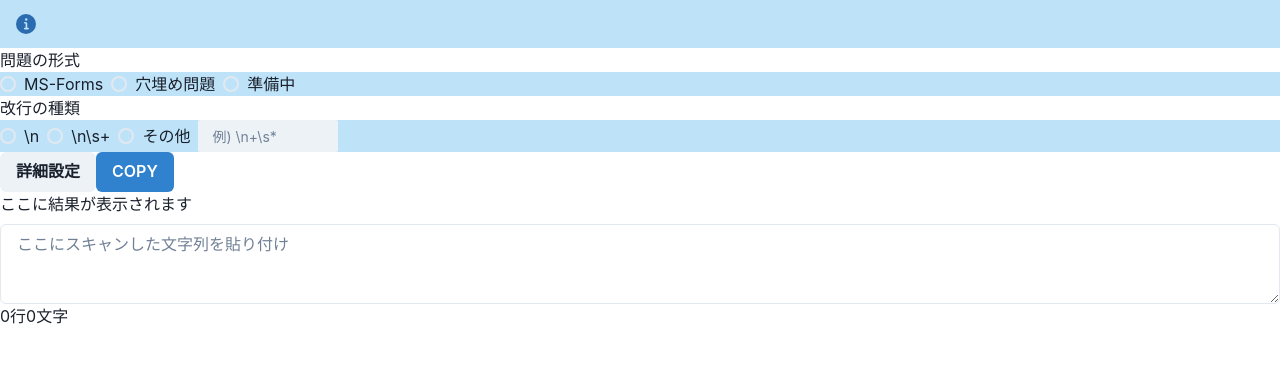
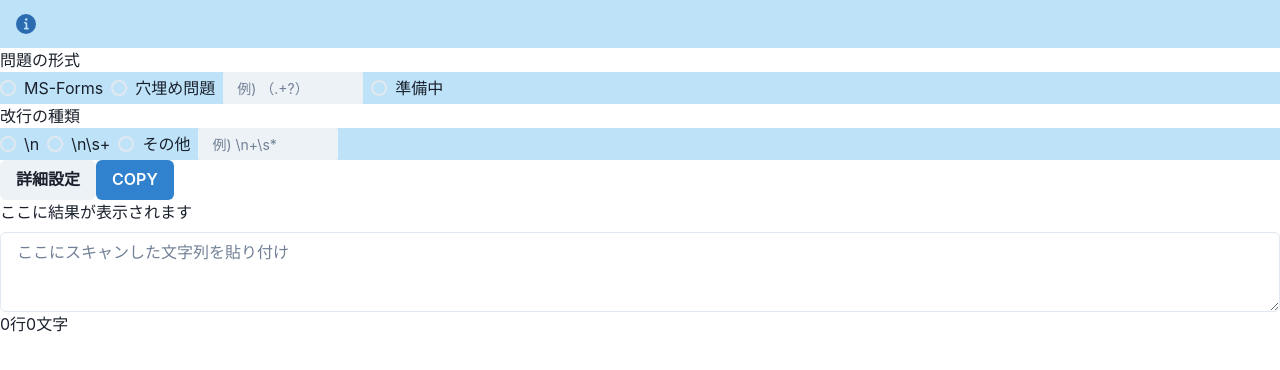
Before and after one commit to Igaki12/transfer-jsontxt, a React (Create React App) app: page / in a window 1280 px wide. Shown: the top 370 px of the page. Built offline with nearby package versions, Linux system fonts and the light colour scheme.

Commit message:
問題を追加

```diff
--- a/src/App.js
+++ b/src/App.js
@@ -13,6 +13,7 @@ function App() {
     setNewLine,
     setQuestionStart,
     setChoiceStart,
+    setBrackets,
   } = useSetting()
   const { showPreview, createPreview } = usePreview()
   return (
@@ -24,6 +25,7 @@ function App() {
         setNewLine={setNewLine}
         setQuestionType={setQuestionType}
         setQuestionStart={setQuestionStart}
+        setBrackets={setBrackets}
       />
       <InputForm
         inputEl={inputEl}
--- a/src/components/Settings.js
+++ b/src/components/Settings.js
@@ -11,6 +11,7 @@ import {
   Button,
   Collapse,
   Code,
+  Tooltip,
 } from '@chakra-ui/react'
 import React, { useRef, useState } from 'react'
 export const Settings = ({
@@ -20,6 +21,7 @@ export const Settings = ({
   showSetting,
   createPreview,
   setQuestionStart,
+  setBrackets,
 }) => {
   const { isOpen, onToggle } = useDisclosure()
   const inputNewLine = useRef()
@@ -29,6 +31,7 @@ export const Settings = ({
   const inputChoiceEnd = useRef()
   const inputQuestionEnd = useRef()
   const inputQuestionStart = useRef()
+  const inputBrackets = useRef()
   const [infoTxt, setInfoTxt] = useState()
   const setting = showSetting()
   let nl = `'${setting.newLine}'次第`
@@ -75,6 +78,24 @@ export const Settings = ({
           >
             穴埋め問題
           </Radio>
+          <Tooltip
+            hasArrow
+            label="穴埋めによってreplaceされる文字列の正規表現を記入"
+            size={'xs'}
+          >
+            <Input
+              placeholder="例) （.+?）"
+              width={'140px'}
+              size="sm"
+              variant="filled"
+              onChange={() => {
+                checkForm(inputBrackets.current.value)
+              }}
+              onBlur={() => setBrackets(inputBrackets.current.value0)}
+              ref={inputBrackets}
+            />
+          </Tooltip>
+
           <Radio
             value="3"
             onChange={() => {
@@ -189,7 +210,7 @@ export const Settings = ({
           </Text>
           <Text size={'xs'}>answerImg:[],</Text>
           <Text size={'xs'}>
-            answer:{' '}
+            answer:''
             <Input
               placeholder="例) A."
               width={'80px'}
--- a/src/hooks/usePreview.js
+++ b/src/hooks/usePreview.js
@@ -45,7 +45,7 @@ export const usePreview = () => {
       // synthesizedTxt.split(/^\s*[0-9]*\./)
       sentences.forEach((sentence) => {
         if (sentence.match(setting.questionStart) === null) {
-          questionTxt += sentence.replace(/（.+?）/g, '(　)')
+          questionTxt += sentence.replace(setting.brackets, '(　)')
           // sentence = sentence.replace(/（.+?）/g, '()')
           console.log('解答部分を削除' + sentence)
         } else {
@@ -54,7 +54,7 @@ export const usePreview = () => {
             //   answer += ans + ','
             // })
             questionTxt += sentence
-              .replace(/（.+?）/g, '(　)')
+              .replace(setting.brackets, '(　)')
               .replace(setting.questionStart, '')
             questionNum++
             return
@@ -65,7 +65,7 @@ export const usePreview = () => {
           answer = ''
           questionTxt = ''
           questionTxt += sentence
-            .replace(/（.+?）/g, '(　)')
+            .replace(setting.brackets, '(　)')
             .replace(setting.questionStart, '')
           questionNum = sentence.match(setting.questionStart)
         }
--- a/src/hooks/useSetting.js
+++ b/src/hooks/useSetting.js
@@ -4,8 +4,9 @@ export const useSetting = () => {
   const [setting, setSetting] = useState({
     questionType: 'forms',
     newLine: /\n/g,
-    questionStart: /^[0-9]*\./,
+    questionStart: /^[0-9]*\./g,
     choiceStart: '',
+    brackets: /\(.+?\)/g,
   })
   const showSetting = () => {
     return setting
@@ -29,13 +30,27 @@ export const useSetting = () => {
   }
   const setQuestionStart = (string) => {
     let newSetting = setting
-    setSetting('test')
-    newSetting.questionStart = new RegExp(string, 'g')
+    if (string) {
+      newSetting.questionStart = new RegExp(string, 'g')
+    } else {
+      newSetting.questionStart = /^[0-9]*\./g
+    }
+
     setSetting(newSetting)
   }
   const setChoiceStart = (string) => {
     let newSetting = setting
     newSetting.choiceStart = string
+    setSetting(newSetting)
+  }
+  const setBrackets = (string) => {
+    let newSetting = setting
+    if (string) {
+      newSetting.brackets = new RegExp(string, 'g')
+    } else {
+      newSetting.brackets = /\(.+?\)/g
+    }
+
     setSetting(newSetting)
   }
   return {
@@ -44,5 +59,6 @@ export const useSetting = () => {
     setQuestionStart,
     setChoiceStart,
     setQuestionType,
+    setBrackets,
   }
 }
```
Also changed, not shown: 7 other files (tests, documents, lock files or other folders).
